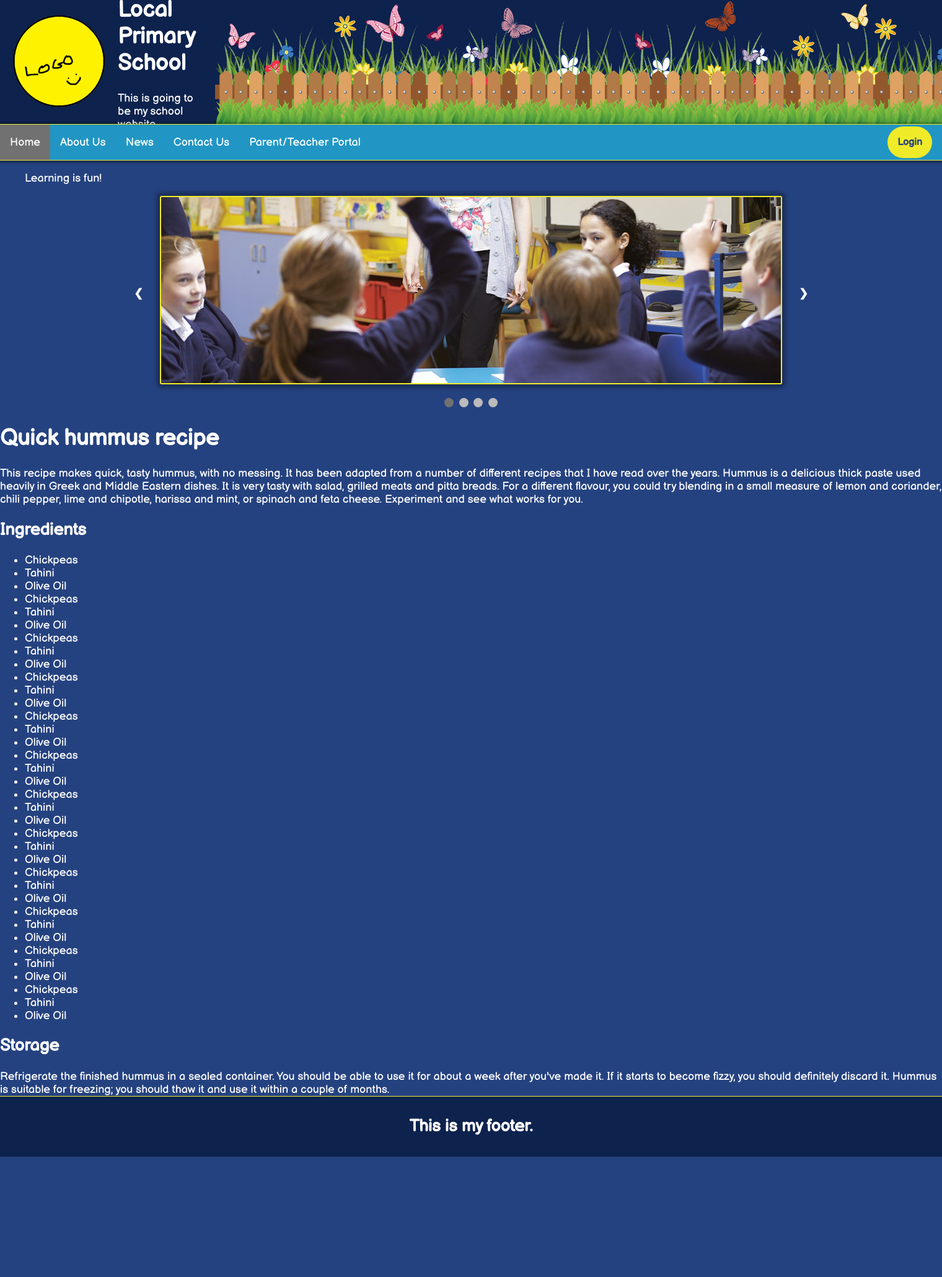
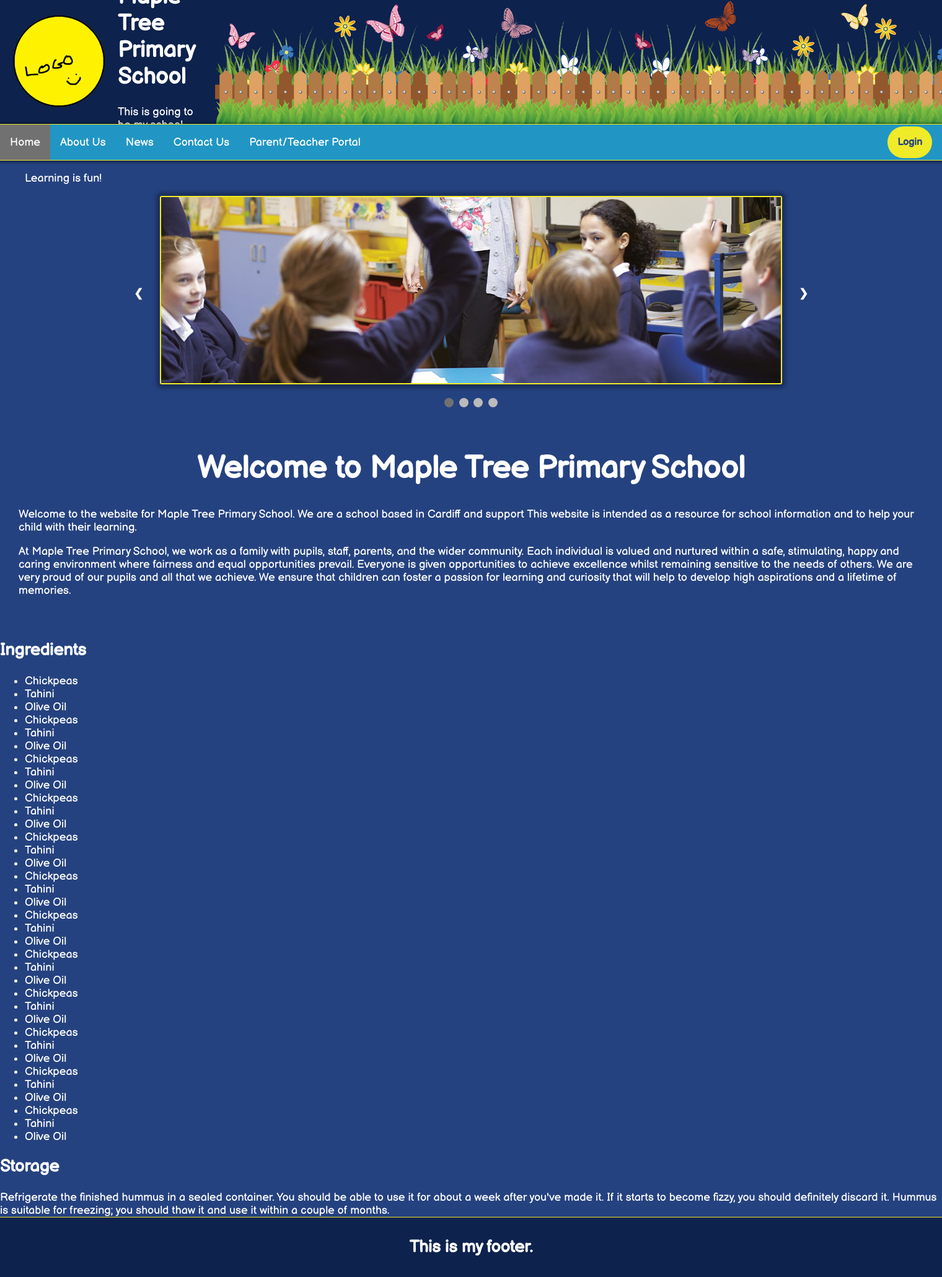
Before and after one commit to modjw/u10-a2, a PHP site: page / in a window 1520 px wide. Shown: the whole page at 62% size. Before the commit the page ends 1866 px from the top, so only its background shows below. Run offline with PHP 8.4, Linux system fonts and the light colour scheme.

Commit message:
started on main section of frontpage

```diff
--- a/index.html
+++ b/index.html
@@ -28,7 +28,7 @@
             <a href="index.html"><img src="images/example_logo.png" alt="logo" width="150" height="150"></a>
           </div>
           <div class="header-txt">
-          <h1>Local Primary School</h1>
+          <h1>Maple Tree Primary School</h1>
           <p>This is going to be my school website</p>
           </div>
         </div>
@@ -75,13 +75,20 @@
         <span class="dot" onclick="currentSlide(4)"></span>
     </div>
 
-    <h1>Quick hummus recipe</h1>
-
-      This recipe makes quick, tasty hummus, with no messing. It has been adapted from a number of different recipes that I have read over the years.
-
-      Hummus is a delicious thick paste used heavily in Greek and Middle Eastern dishes. It is very tasty with salad, grilled meats and pitta breads.
-
-      For a different flavour, you could try blending in a small measure of lemon and coriander, chili pepper, lime and chipotle, harissa and mint, or spinach and feta cheese. Experiment and see what works for you.
+    <div class="main">
+        <div class="welcome-header">
+            <h1>Welcome to Maple Tree Primary School</h1>
+        </div>
+        <div class="welcome-text">
+            <p>
+            Welcome to the website for Maple Tree Primary School. We are a school based in Cardiff and support This website is intended as a resource for school information and to help your child with their learning.
+            </p>
+            <p>
+            At Maple Tree Primary School, we work as a family with pupils, staff, parents, and the wider community. Each individual is valued and nurtured within a safe, stimulating, happy and caring environment where fairness and equal opportunities prevail. Everyone is given opportunities to achieve excellence whilst remaining sensitive to the needs of others.
+            We are very proud of our pupils and all that we achieve. We ensure that children can foster a passion for learning and curiosity that will help to develop high aspirations and a lifetime of memories.
+            </p>
+        </div>
+    </div>
 
     <h2>Ingredients</h2>
 
--- a/styles/style.css
+++ b/styles/style.css
@@ -189,6 +189,18 @@ header {
   to {opacity: 1}
 }
 
+/* Main Page */
+.main {
+    padding: 30px;
+}
+
+.welcome-header {
+    font-size: 25px;
+    max-width: 900px;
+    margin: auto;
+    text-align: center;
+}
+
 /* footer */
 
 .footer {
```
